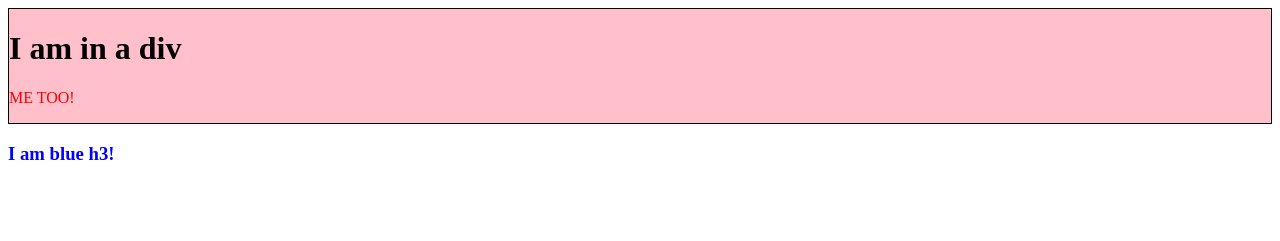
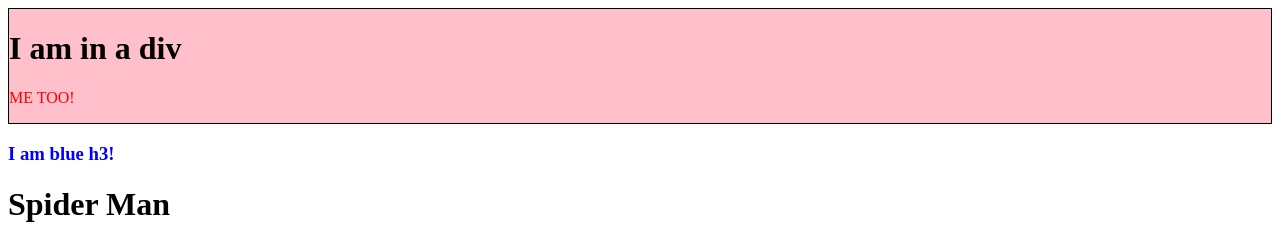
Before and after one commit to Jatin-langote/js-project, a plain HTML site: page index.html in a window 1280 px wide. Shown: the top 241 px of the page. Drawn offline with Linux system fonts and the light colour scheme.

Commit message:
new text

```diff
--- a/index.html
+++ b/index.html
@@ -8,7 +8,7 @@
     <link rel="stylesheet" href="style.css" />
   </head>
   <body>
-    <!-- <h1>Spider Man</h1>
+    <h1>Spider Man</h1>
     <img src="assets/spiderman_img.png" id="mainImg" class="abc xyz" />
     <h2>About</h2>
     <p>
@@ -58,7 +58,7 @@
       <img src="assets/creation_1.png" class="oldImg" />
       <img src="assets/creation_2.jpeg" class="oldImg" />
       <img src="assets/creation_3.jpeg" class="oldImg" />
-    </div> -->
+    </div>
 
     <script src="app.js"></script>
   </body>
```
